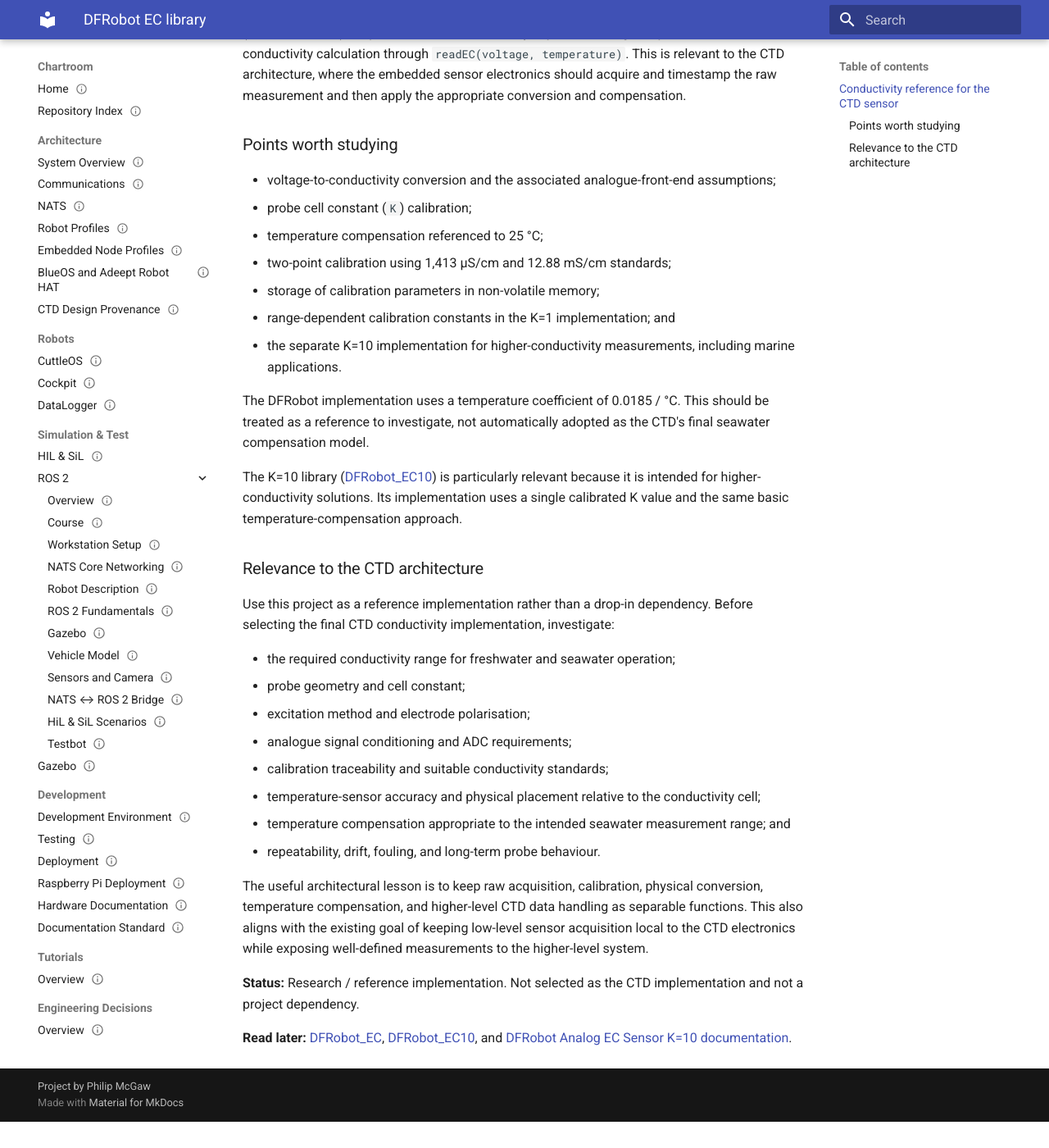
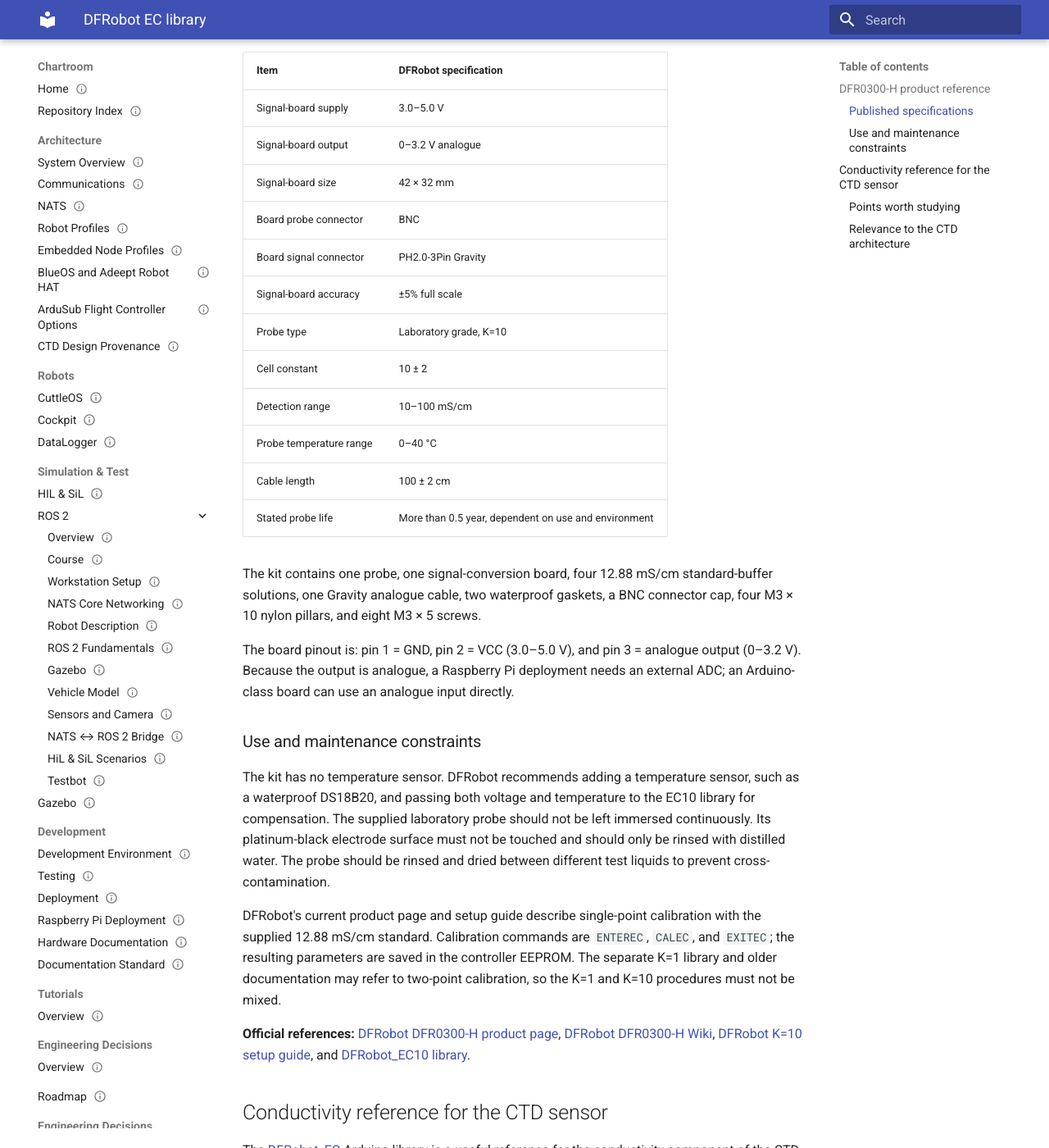
Before and after one commit to PhilipMcGaw/robot-ChartRoom, an MkDocs documentation site: the page built from docs/research/dfrobot-ec.md, in a window 1280 px wide and 1400 px high, scrolled down 322 px. Shown: the whole window at 82% size. Built offline with MkDocs 1.6.1 and Material for MkDocs 9.7.7, drawn with Linux system fonts in a browser that asks for light colours; some of the changed text lies outside the part shown.

Commit message:
add details

```diff
--- a/docs/research/dfrobot-ec.md
+++ b/docs/research/dfrobot-ec.md
@@ -9,6 +9,38 @@
 ---
 
 # DFRobot EC library
+## DFR0300-H product reference
+
+The DFR0300-H is DFRobot's laboratory-grade, analogue K=10 conductivity sensor kit for high-conductivity liquids. DFRobot positions it for seawater, concentrated brine, mariculture, aquariums, and wastewater/high-EC testing; it is not the low-conductivity K=1 variant.
+
+### Published specifications
+
+| Item | DFRobot specification |
+|---|---|
+| Signal-board supply | 3.0–5.0 V |
+| Signal-board output | 0–3.2 V analogue |
+| Signal-board size | 42 × 32 mm |
+| Board probe connector | BNC |
+| Board signal connector | PH2.0-3Pin Gravity |
+| Signal-board accuracy | ±5% full scale |
+| Probe type | Laboratory grade, K=10 |
+| Cell constant | 10 ± 2 |
+| Detection range | 10–100 mS/cm |
+| Probe temperature range | 0–40 °C |
+| Cable length | 100 ± 2 cm |
+| Stated probe life | More than 0.5 year, dependent on use and environment |
+
+The kit contains one probe, one signal-conversion board, four 12.88 mS/cm standard-buffer solutions, one Gravity analogue cable, two waterproof gaskets, a BNC connector cap, four M3 × 10 nylon pillars, and eight M3 × 5 screws.
+
+The board pinout is: pin 1 = GND, pin 2 = VCC (3.0–5.0 V), and pin 3 = analogue output (0–3.2 V). Because the output is analogue, a Raspberry Pi deployment needs an external ADC; an Arduino-class board can use an analogue input directly.
+
+### Use and maintenance constraints
+
+The kit has no temperature sensor. DFRobot recommends adding a temperature sensor, such as a waterproof DS18B20, and passing both voltage and temperature to the EC10 library for compensation. The supplied laboratory probe should not be left immersed continuously. Its platinum-black electrode surface must not be touched and should only be rinsed with distilled water. The probe should be rinsed and dried between different test liquids to prevent cross-contamination.
+
+DFRobot's current product page and setup guide describe single-point calibration with the supplied 12.88 mS/cm standard. Calibration commands are `ENTEREC`, `CALEC`, and `EXITEC`; the resulting parameters are saved in the controller EEPROM. The separate K=1 library and older documentation may refer to two-point calibration, so the K=1 and K=10 procedures must not be mixed.
+
+**Official references:** [DFRobot DFR0300-H product page](https://www.dfrobot.com/product-1797.html), [DFRobot DFR0300-H Wiki](https://wiki.dfrobot.com/dfr0300-h), [DFRobot K=10 setup guide](https://wiki.dfrobot.com/dfr0300-h/docs/20395), and [DFRobot_EC10 library](https://github.com/DFRobot/DFRobot_EC10).
 
 ## Conductivity reference for the CTD sensor
 
--- a/mkdocs.yml
+++ b/mkdocs.yml
@@ -33,6 +33,7 @@
       - Robot Profiles: architecture/robot-profiles.md
       - Embedded Node Profiles: architecture/embedded-nodes.md
       - BlueOS and Adeept Robot HAT: architecture/blueos-adeept-robot-hat.md
+      - ArduSub Flight Controller Options: architecture/ardusub-flight-controller-options.md
       - CTD Design Provenance: architecture/ctd-design-provenance.md
   - Robots:
       - CuttleOS: cuttleos/index.md
```
Also changed, not shown: docs/architecture/ardusub-flight-controller-options.md (added, +81 -0 lines).
